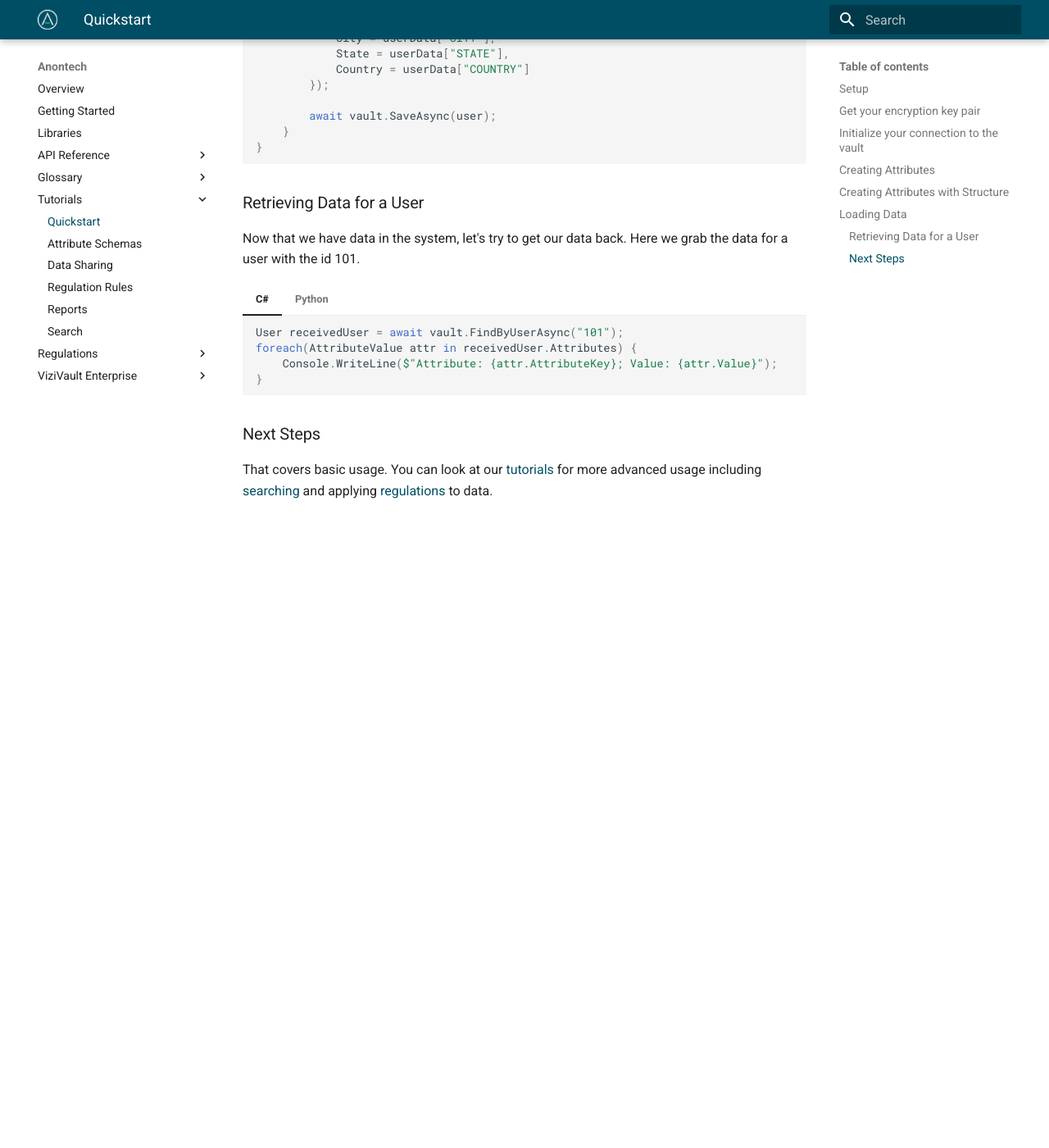
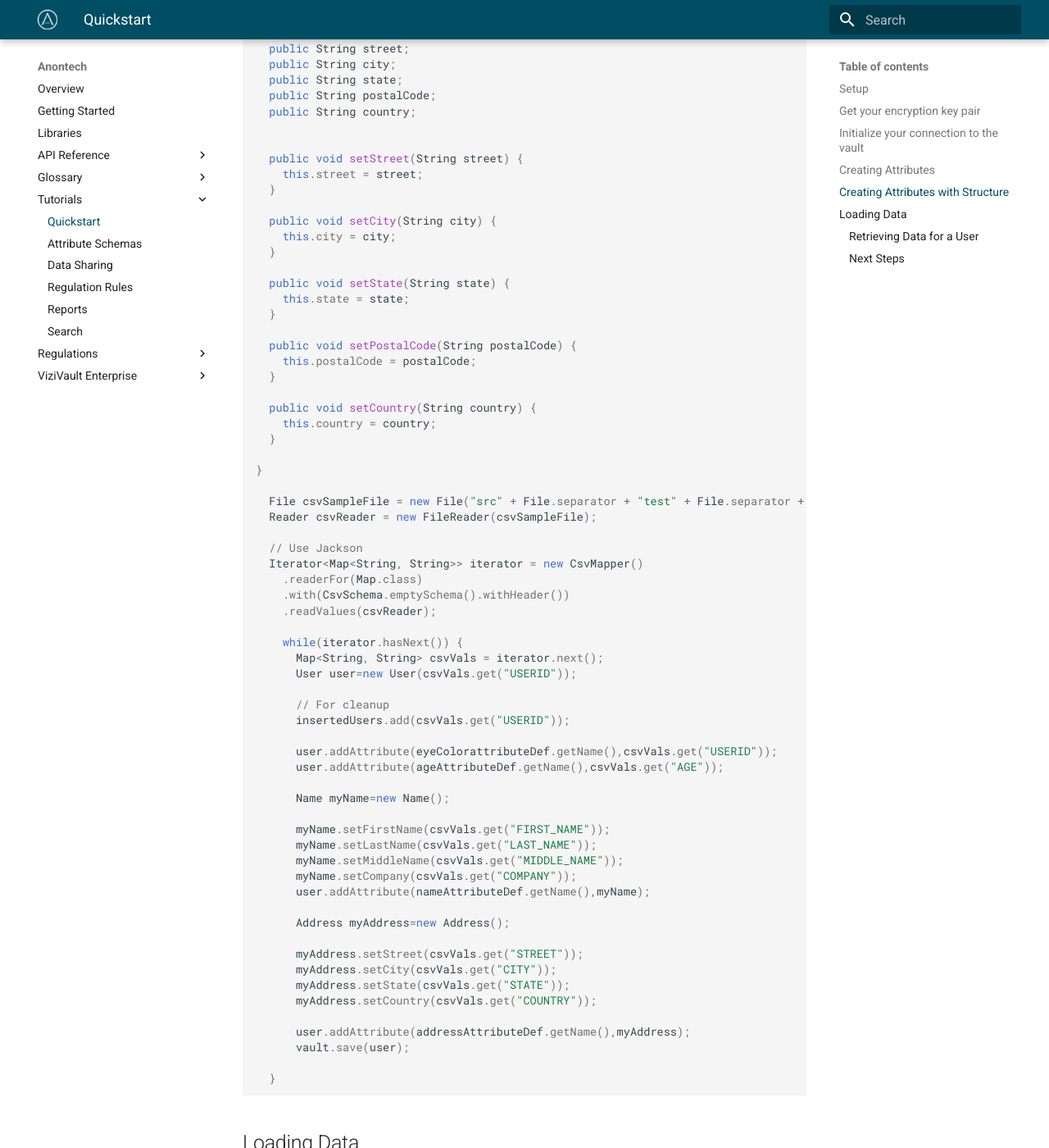
Before and after one commit to anontechnology/documentation, an MkDocs documentation site: the page built from docs/tutorials/quickstart.md, in a window 1280 px wide and 1400 px high, scrolled down 4015 px. Shown: the whole window at 82% size. Built offline with MkDocs 1.6.1 and Material for MkDocs 9.7.7, drawn with Linux system fonts in a browser that asks for light colours; before the commit the page ends 4651 px from its top, so only the background shows below that; some of the changed text lies outside the part shown.

Commit message:
Add java to quickstart

````diff
--- a/docs/tutorials/quickstart.md
+++ b/docs/tutorials/quickstart.md
@@ -68,6 +68,25 @@
                 decryption_key=decryption_key)
     ```
 
+=== "Java"
+
+    ``` java
+     // 1. Replace 'decryptionKey.txt'  with the path to your encryption file
+    FileInputStream decKeyFile = new FileInputStream(new File("src" + File.separator + "test" + File.separator + "resources" + File.separator + "decryptionKey.txt"));
+    decryptionKey = new String(decKeyFile.readAllBytes());
+    decKeyFile.close();
+
+    // 2. Replace 'encryptionKey.txt'  with the path to your encryption file
+    FileInputStream encKeyFile = new FileInputStream(new File("src" + File.separator + "test" + File.separator + "resources" + File.separator + "encryptionKey.txt"));
+    encryptionKey = new String(encKeyFile.readAllBytes());
+    encKeyFile.close();
+
+    // Connect to the vault
+    // 3. Replace 'https://my.host:8080' with the web address and port of your vault server
+    // 4. Replace '12345' with the api key (application key) of your application.
+    ViziVault vault = new ViziVault(new URL("http://localhost:8080")).withApiKey("12345").withDecryptionKey(decryptionKey).withEncryptionKey(encryptionKey);
+    ```
+
 ## Creating Attributes
 
 The first thing we will need to do is establish attributes to store all of the data from our client. Attribute definitions specify the structure and rules thta will govern how your data is stored. For example, this can tell ViziVault whether a user can have more than one value of an attribute, and whether the data should be indexed for cross-user search functionality. We can also directly associate tags and regualtions here, establishing how Vizivault will treat the data for retention, storage, and sharing.
@@ -95,6 +114,14 @@
 
     vault.store_attribute_definition(attribute_definition=eye_color_attribute_def)
     vault.store_attribute_definition(attribute_definition=age_attribute_def)
+    ```
+
+=== "Java"
+    ``` java
+    AttributeDefinition eyeColorattributeDef = new AttributeDefinition("EyeColor");
+    eyeColorattributeDef.setHint("Green");
+    AttributeDefinition ageAttributeDef= new AttributeDefinition("Age");
+    ageAttributeDef.setHint("18");
     ```
 
 ## Creating Attributes with Structure
@@ -189,6 +216,115 @@
     vault.store_attribute_definition(attribute_definition=address_attribute_def)
 
     ```
+
+=== "Java"
+``` java
+// Put these classes in your namespace
+static class Name {
+
+  public String firstName;
+  public String lastName;
+  public String middleName;
+  public String nickName;
+  public String maidenName;
+  public String company;
+
+
+  public void setFirstName(String firstName) {
+    this.firstName = firstName;
+  }
+
+  public void setLastName(String lastName) {
+    this.lastName = lastName;
+  }
+
+  public void setMiddleName(String middleName) {
+    this.middleName = middleName;
+  }
+
+  public void setNickName(String nickName) {
+    this.nickName = nickName;
+  }
+
+  public void setMaidenName(String maidenName) {
+    this.maidenName = maidenName;
+  }
+
+  public void setCompany(String company) {
+    this.company = company;
+  }
+
+}
+
+static class Address {
+  public String street;
+  public String city;
+  public String state;
+  public String postalCode;
+  public String country;
+
+
+  public void setStreet(String street) {
+    this.street = street;
+  }
+
+  public void setCity(String city) {
+    this.city = city;
+  }
+
+  public void setState(String state) {
+    this.state = state;
+  }
+
+  public void setPostalCode(String postalCode) {
+    this.postalCode = postalCode;
+  }
+
+  public void setCountry(String country) {
+    this.country = country;
+  }
+
+}
+
+  File csvSampleFile = new File("src" + File.separator + "test" + File.separator + "resources" + File.separator + "tutorial_test.csv");
+  Reader csvReader = new FileReader(csvSampleFile);
+
+  // Use Jackson
+  Iterator<Map<String, String>> iterator = new CsvMapper()
+    .readerFor(Map.class)
+    .with(CsvSchema.emptySchema().withHeader())
+    .readValues(csvReader);
+
+    while(iterator.hasNext()) {
+      Map<String, String> csvVals = iterator.next();
+      User user=new User(csvVals.get("USERID"));
+
+      // For cleanup
+      insertedUsers.add(csvVals.get("USERID"));
+
+      user.addAttribute(eyeColorattributeDef.getName(),csvVals.get("USERID"));
+      user.addAttribute(ageAttributeDef.getName(),csvVals.get("AGE"));
+
+      Name myName=new Name();
+
+      myName.setFirstName(csvVals.get("FIRST_NAME"));
+      myName.setLastName(csvVals.get("LAST_NAME"));
+      myName.setMiddleName(csvVals.get("MIDDLE_NAME"));
+      myName.setCompany(csvVals.get("COMPANY"));
+      user.addAttribute(nameAttributeDef.getName(),myName);
+
+      Address myAddress=new Address();
+
+      myAddress.setStreet(csvVals.get("STREET"));
+      myAddress.setCity(csvVals.get("CITY"));
+      myAddress.setState(csvVals.get("STATE"));
+      myAddress.setCountry(csvVals.get("COUNTRY"));
+
+      user.addAttribute(addressAttributeDef.getName(),myAddress);
+      vault.save(user);
+
+  }
+```
 
 ## Loading Data
 
@@ -312,5 +448,16 @@
         print('Attribute:' + attribute.attribute + 'Value:' + attribute.value)
     ```
 
+=== "Java"
+   ``` java
+
+    User receivedUser = vault.findByUser("101");
+    for (Attribute attribute : receivedUser.getAttributes()) {
+      System.out.printf("attribute_name: %s attribute_value: %s%n", attribute.getAttribute(), attribute.getValue());
+    }
+
+   ```
+
+
 ### Next Steps
    That covers basic usage. You can look at our [tutorials](/tutorials/attribute-schemas)  for more advanced usage including [searching](/tutorials/search) and applying [regulations](/tutorials/regulation) to data.
````
